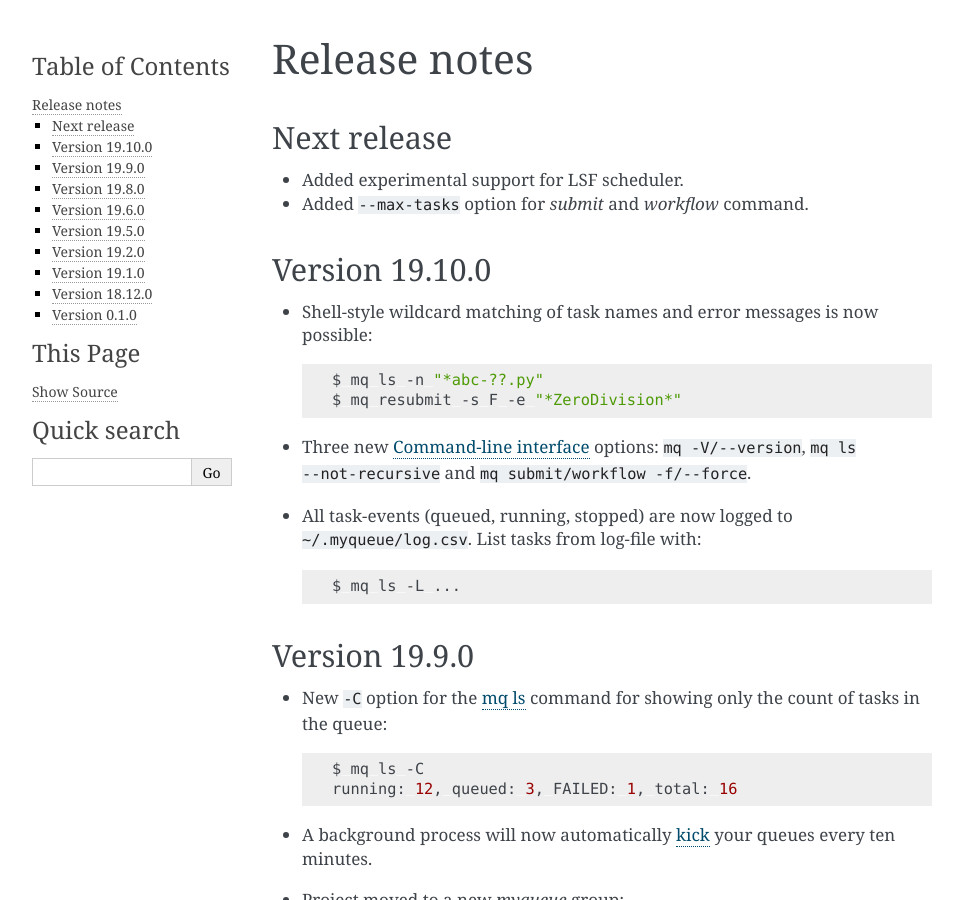
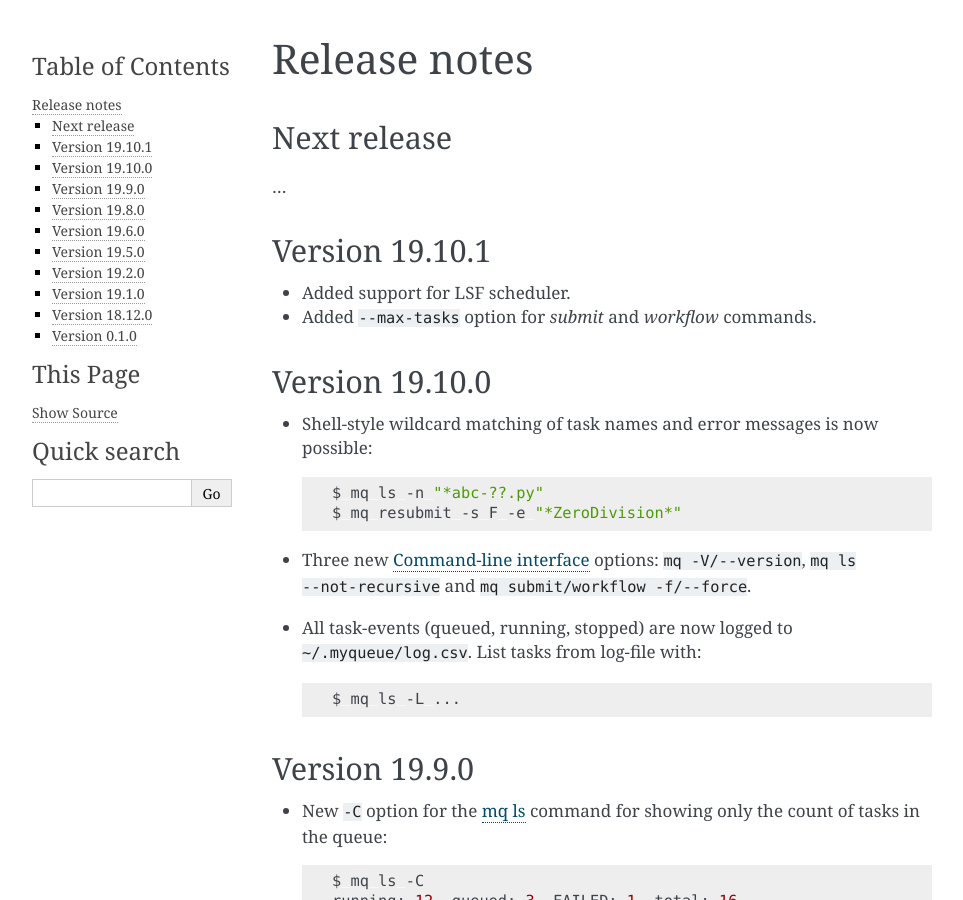
Before and after one commit to Yangxinsix/myqueue, a Sphinx documentation site: the page built from docs/releasenotes.rst, in a window 1280 px wide and 900 px high. Shown: the whole window, without its empty margins (148-1111 px from the left). Built offline with Sphinx 7.4.7, drawn with Linux system fonts in a browser that asks for light colours.

Commit message:
Version 19.10.1

```diff
--- a/README.rst
+++ b/README.rst
@@ -6,6 +6,7 @@ Frontend for SLURM_, LSF_ and PBS_.
 
 * Documentation: https://myqueue.readthedocs.io/
 * Code: https://gitlab.com/myqueue/myqueue/
+* Chat: https://camd.zulipchat.com/ (#myqueue)
 
 .. image:: https://gitlab.com/myqueue/myqueue/badges/master/coverage.svg
 
--- a/docs/index.rst
+++ b/docs/index.rst
@@ -25,7 +25,7 @@ system administrator or database required.
 
     * Folder-based :ref:`Workflows`
 
-Latest release: :ref:`19.10.0 <releases>`.
+Latest release: :ref:`19.10.1 <releases>`.
 
 .. image:: https://gitlab.com/myqueue/myqueue/badges/master/coverage.svg
 
--- a/docs/releasenotes.rst
+++ b/docs/releasenotes.rst
@@ -9,9 +9,15 @@ Release notes
 Next release
 ============
 
-* Added experimental support for LSF scheduler.
+...
 
-* Added ``--max-tasks`` option for *submit* and *workflow* command.
+
+Version 19.10.1
+===============
+
+* Added support for LSF scheduler.
+
+* Added ``--max-tasks`` option for *submit* and *workflow* commands.
 
 
 Version 19.10.0
--- a/myqueue/__init__.py
+++ b/myqueue/__init__.py
@@ -4,7 +4,7 @@ if TYPE_CHECKING:
     from .task import Task  # noqa
 
 
-__version__ = '19.10.0'
+__version__ = '19.10.1'
 
 
 def submit(*tasks: 'Task', verbosity: int = 1, dry_run: bool = False) -> None:
```
